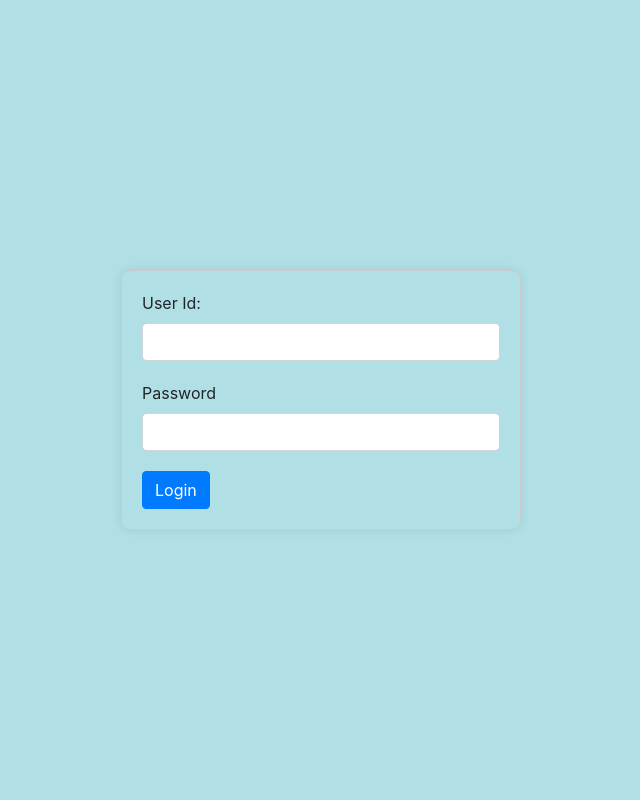
After one commit to HackForge-JUSL/Data-Dazzlers, a Flask app: page /login in a window 1280 px wide. The commit adds this page. Shown: the whole page, without its empty margins (319-959 px from the left). Run offline with Flask 3, Linux system fonts and the light colour scheme.

Commit message:
home to dashboard working

```diff
--- a/app.py
+++ b/app.py
@@ -84,15 +84,19 @@ def process_frames(camid,region,flag_people=False,flag_vehicle=False,flag_fire=F
 def index():
     return render_template('index.html')
 
+@app.route('/login')
+def login():
+    return render_template('login.html')
 
-@app.route("/login_get",methods=["GET","POST"])
-def login():
+
+@app.route('/login_get',methods=["GET","POST"])
+def login_get():
     print("inlogin")
     if (request.method == 'POST'):
             userid = request.form['userid']
-            password = request.form['pass']
+            password = request.form['password']
     if(userid=="abc" and password=="123"):
-        render_template("dash.html")
+        return render_template("dash.html")
     else:
         redirect("/")
 
--- /dev/null
+++ b/templates/login.html
@@ -0,0 +1,48 @@
+<!doctype html>
+<html lang="en">
+<head>
+    <!-- Required meta tags -->
+    <meta charset="utf-8">
+    <meta name="viewport" content="width=device-width, initial-scale=1, shrink-to-fit=no">
+    <!-- Bootstrap CSS -->
+    <link rel="stylesheet" href="https://cdn.jsdelivr.net/npm/bootstrap@4.4.1/dist/css/bootstrap.min.css" integrity="sha384-Vkoo8x4CGsO3+Hhxv8T/Q5PaXtkKtu6ug5TOeNV6gBiFeWPGFN9MuhOf23Q9Ifjh" crossorigin="anonymous">
+    <title>Login page</title>
+    <style>
+        body {
+            display: flex;
+            justify-content: center;
+            align-items: center;
+            height: 100vh;
+            background-color: powderblue;
+        }
+
+        .container {
+            width: 400px;
+            padding: 20px;
+            border: 1px solid #ccc;
+            border-radius: 10px;
+            box-shadow: 0 0 10px rgba(0, 0, 0, 0.1);
+        }
+
+        .form-group {
+            margin-bottom: 20px;
+        }
+    </style>
+</head>
+<body>
+    <div class="container">
+        <form action="/login_get" id="loginform" method="POST">
+            <div class="form-group">
+                <label for="userid"> User Id:</label>
+                <input type="test" class="form-control" id="userid" name="userid" >
+            </div>
+            <div class="form-group">
+                <label for="password">Password</label>
+                <input type="password" class="form-control" id="password" name="password">
+            </div>
+            <input type="submit" class="btn btn-primary" value="Login">
+        </form>
+    </div>
+    <!-- Optional JavaScript -->
+    <!-- jQuery first, then Popper.js, then Bootstrap JS -->
+    <script src="https://code.jquery.com/jquery-3.4.1.slim.min.js" integrity="sha384-J6qa4849blE2+poT4WnyKhv5vZF5SrPo0iEjwBvKU7imG
```
Also changed, not shown: templates/index.html (+3 -43 lines), static/images/bg1.jpeg (added).
